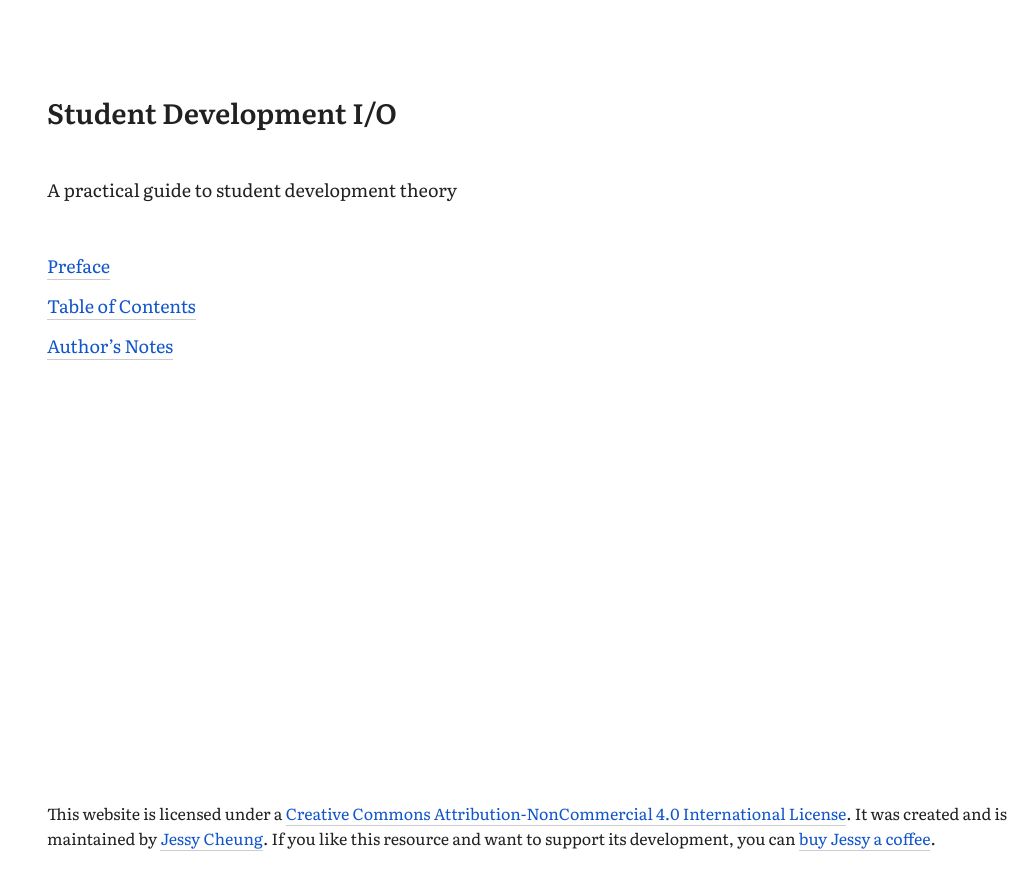
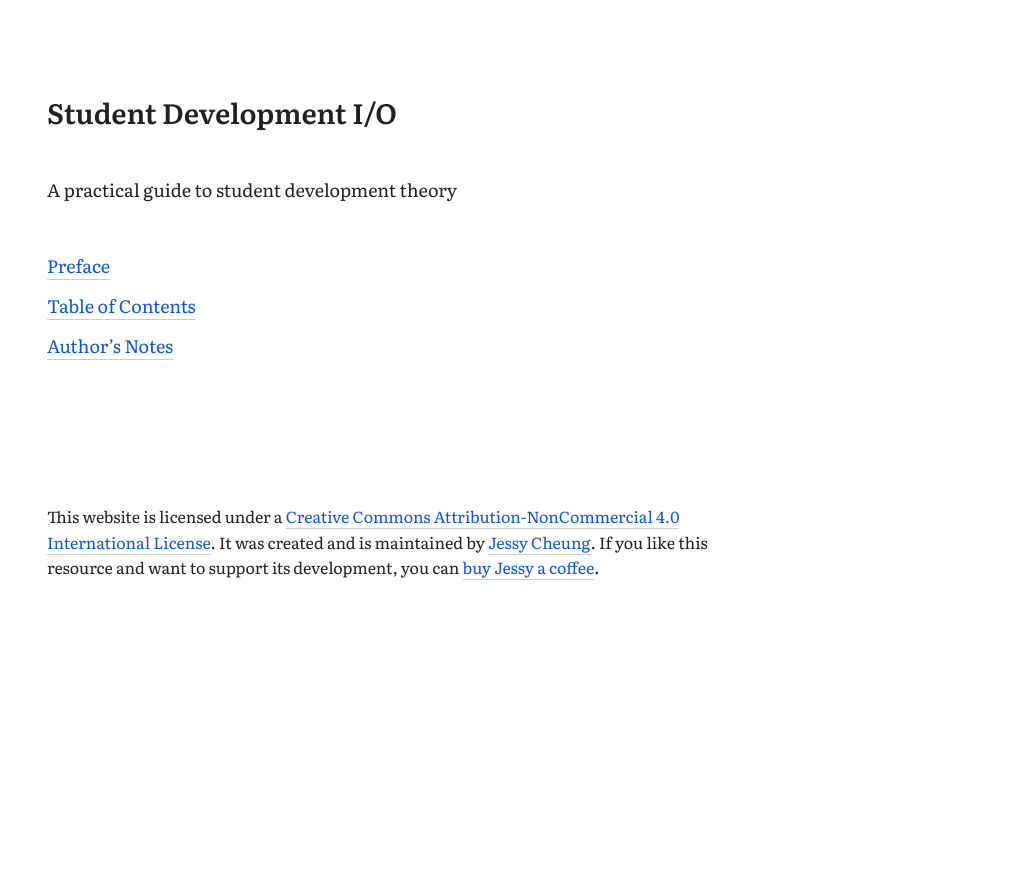
Before and after one commit to jl-c/jl-c.github.io, a Jekyll site: the page built from cover.html, in a window 1280 px wide. Shown: the top 890 px of the page, without its empty margins (257-1280 px from the left). Built offline with Jekyll 4.4.1, drawn with Linux system fonts in a browser that asks for light colours.

Commit message:
Update footer.html

```diff
--- a/_includes/footer.html
+++ b/_includes/footer.html
@@ -1,2 +1,2 @@
-<p style=position:fixed;bottom:0px;margin-top:9rem;font-size:1rem;line-height:1.6rem>This website is licensed under a <a rel="license" href="http://creativecommons.org/licenses/by-nc/4.0/">Creative Commons Attribution-NonCommercial 4.0 International License</a>. It was created and is maintained by <a href="http://www.github.io/jl-c">Jessy Cheung</a>. If you like this resource and want to support its development, you can <a href=#>buy Jessy a coffee</a>.
+<p style=margin-top:9rem;font-size:1rem;line-height:1.6rem>This website is licensed under a <a rel="license" href="http://creativecommons.org/licenses/by-nc/4.0/">Creative Commons Attribution-NonCommercial 4.0 International License</a>. It was created and is maintained by <a href="http://www.github.io/jl-c">Jessy Cheung</a>. If you like this resource and want to support its development, you can <a href=#>buy Jessy a coffee</a>.
 </p>
```
